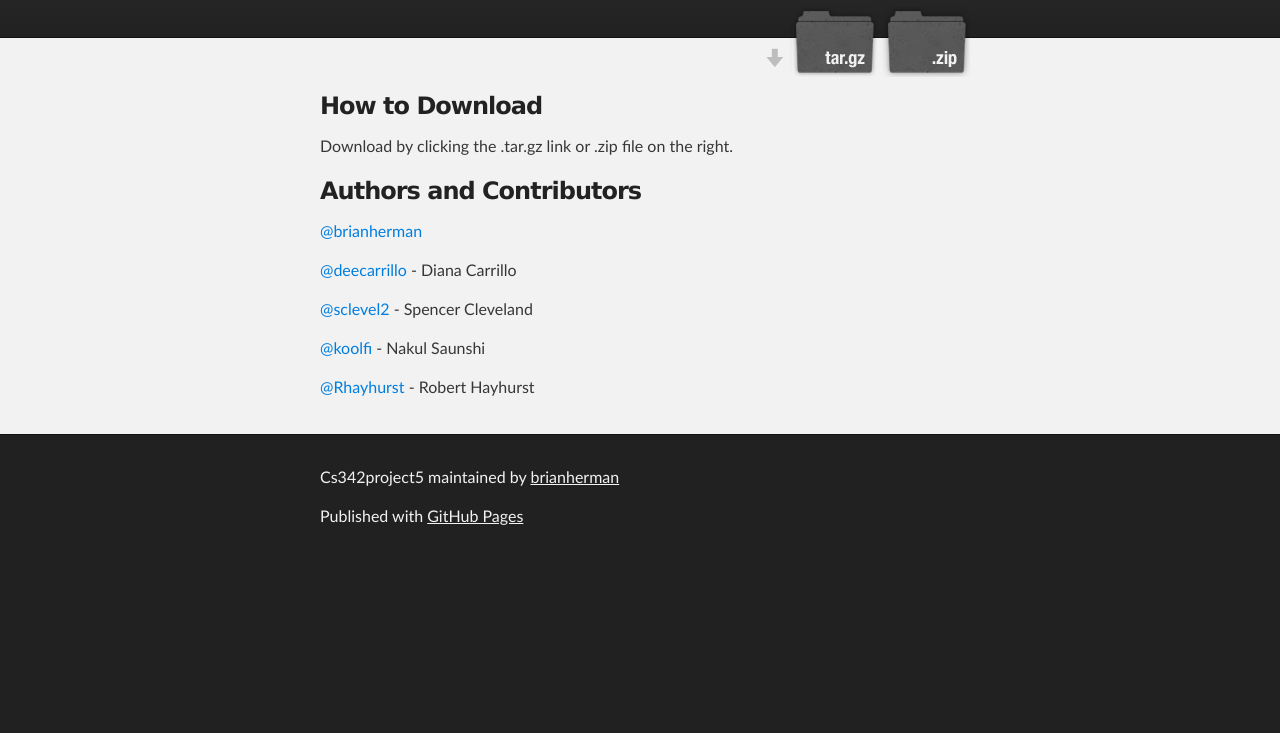
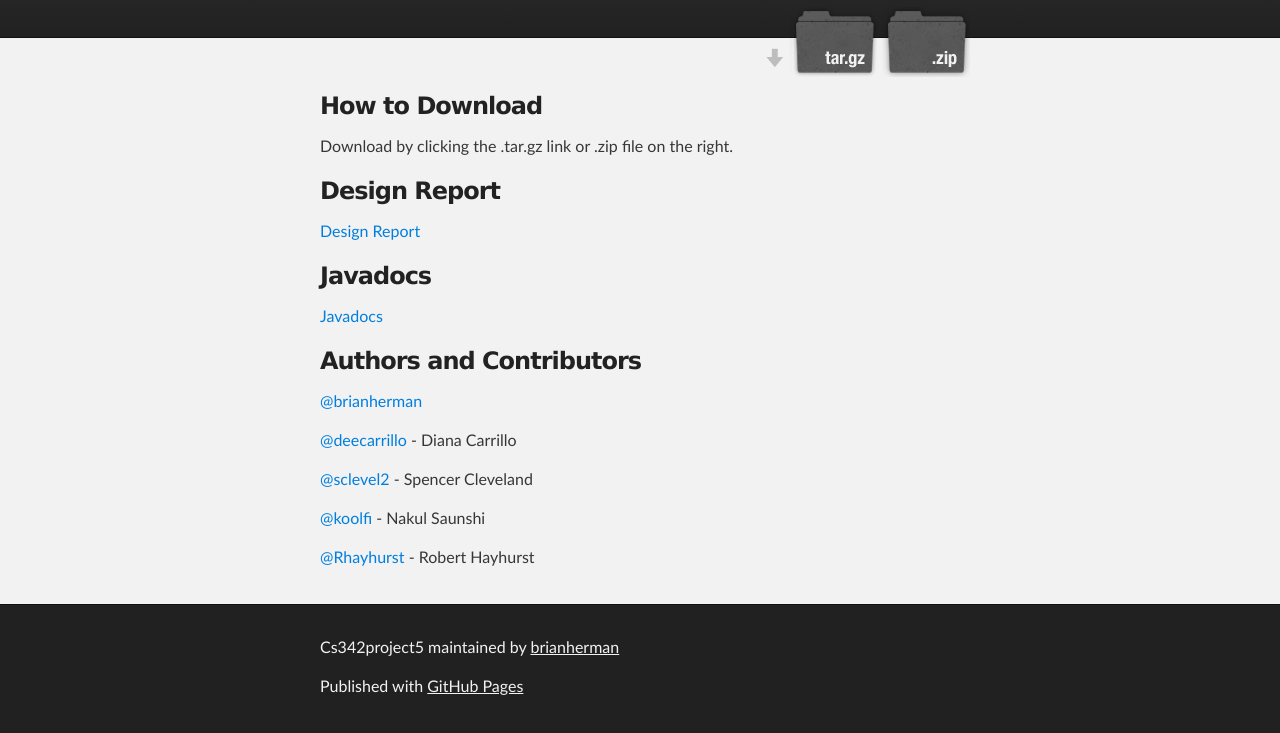
Before and after one commit to brianherman/cs342project5, a plain HTML site: page index.html in a window 1280 px wide. Shown: the part 136-869 px from the top of the page. Before the commit the page ends 800 px from the top, so only its background shows below. Drawn offline with Linux system fonts and the light colour scheme.

Commit message:
Create gh-pages branch via GitHub

```diff
--- a/index.html
+++ b/index.html
@@ -37,6 +37,16 @@
 <p>Download by clicking the .tar.gz link or .zip file on the right.</p>
 
 <h3>
+<a name="design-report" class="anchor" href="#design-report"><span class="octicon octicon-link"></span></a>Design Report</h3>
+
+<p><a href="http://brianherman.github.io/cs342project5/Design.pdf">Design Report</a></p>
+
+<h3>
+<a name="javadocs" class="anchor" href="#javadocs"><span class="octicon octicon-link"></span></a>Javadocs</h3>
+
+<p><a href="http://brianherman.github.io/cs342project5/javadocs">Javadocs</a></p>
+
+<h3>
 <a name="authors-and-contributors" class="anchor" href="#authors-and-contributors"><span class="octicon octicon-link"></span></a>Authors and Contributors</h3>
 
 <p><a href="https://github.com/brianherman" class="user-mention">@brianherman</a></p>
--- a/params.json
+++ b/params.json
@@ -1 +1 @@
-{"name":"Cs342project5","tagline":"","body":"### How to Download\r\nDownload by clicking the .tar.gz link or .zip file on the right.\r\n\r\n### Authors and Contributors\r\n@brianherman\r\n\r\n@deecarrillo - Diana Carrillo\r\n\r\n@sclevel2 - Spencer Cleveland\r\n\r\n@koolfi - Nakul Saunshi\r\n\r\n@Rhayhurst - Robert Hayhurst \r\n","google":"","note":"Don't delete this file! It's used internally to help with page regeneration."}
+{"name":"Cs342project5","tagline":"","body":"### How to Download\r\nDownload by clicking the .tar.gz link or .zip file on the right.\r\n\r\n### Design Report\r\n[Design Report](http://brianherman.github.io/cs342project5/Design.pdf)\r\n\r\n### Javadocs\r\n[Javadocs](http://brianherman.github.io/cs342project5/javadocs)\r\n\r\n### Authors and Contributors\r\n@brianherman\r\n\r\n@deecarrillo - Diana Carrillo\r\n\r\n@sclevel2 - Spencer Cleveland\r\n\r\n@koolfi - Nakul Saunshi\r\n\r\n@Rhayhurst - Robert Hayhurst \r\n","google":"","note":"Don't delete this file! It's used internally to help with page regeneration."}
```
